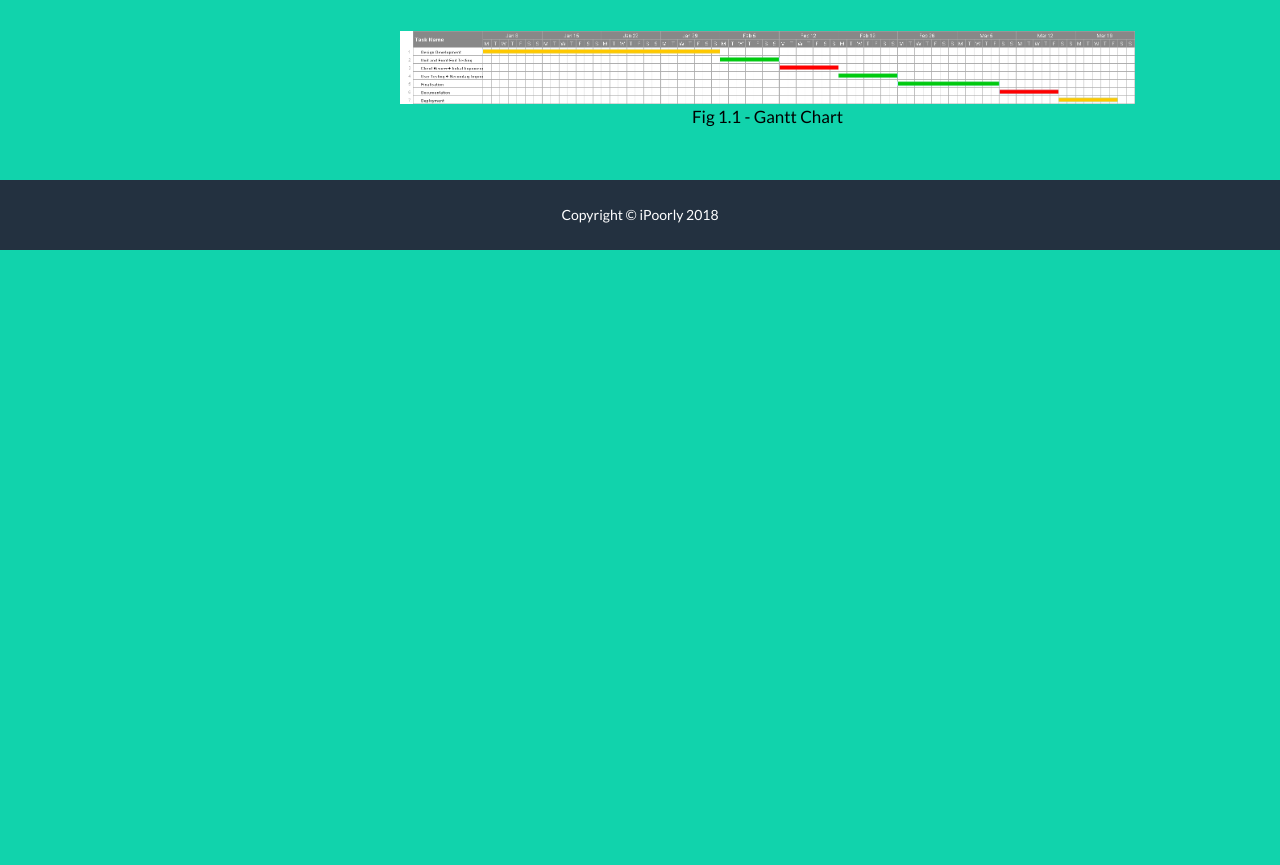
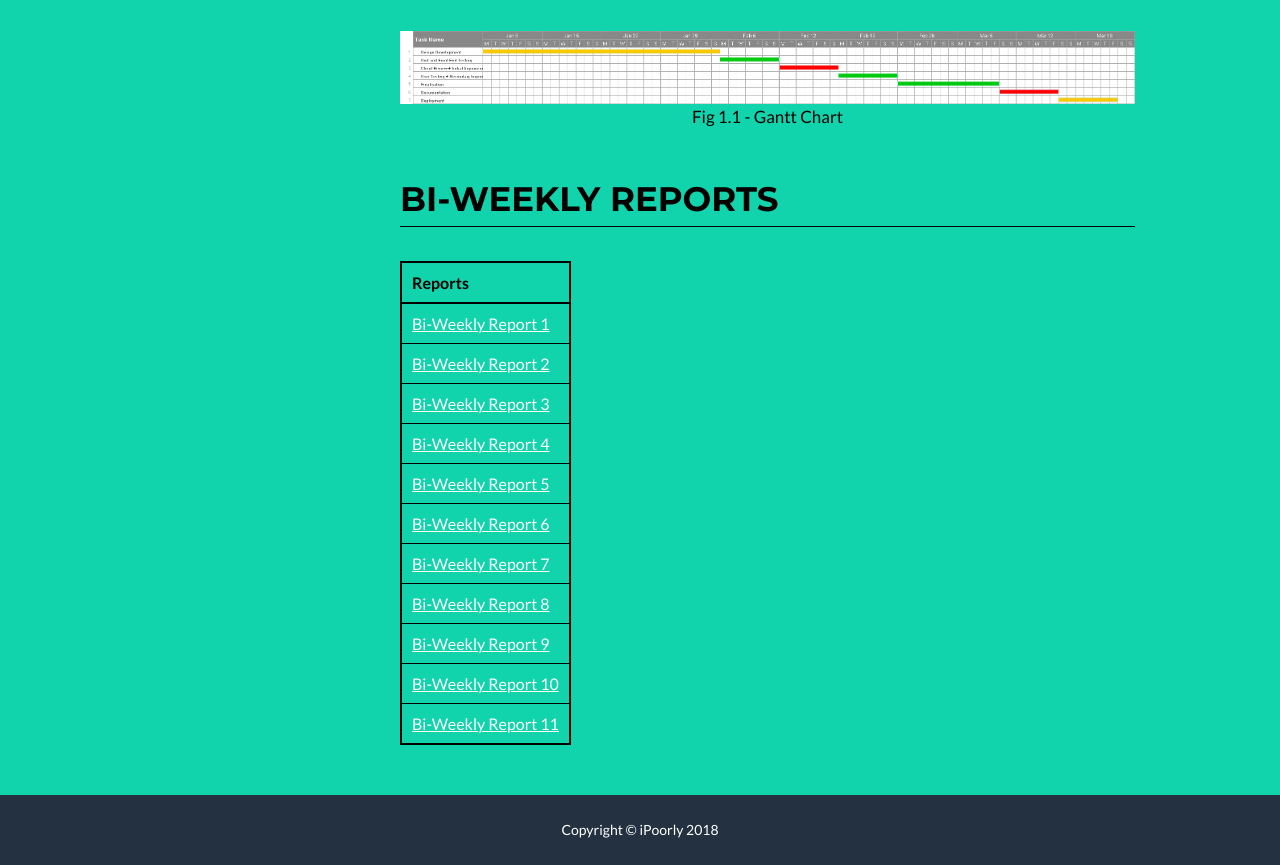
Before and after one commit to skabra07/team8-website, a plain HTML site: page management.html in a window 1280 px wide. Shown: the part 884-1749 px from the top of the page. Before the commit the page ends 1134 px from the top, so only its background shows below. Drawn offline with nearby package versions, Linux system fonts and the light colour scheme.

Commit message:
added biweekly reports

```diff
--- a/management.html
+++ b/management.html
@@ -100,6 +100,7 @@
                             <li><a href="#deployment-manual">Deployment Manual</a></li>
                             <li><a href="#api-manual">API Manual</a></li>
                             <li><a href="#gantt-chart">Gantt Chart</a></li>
+                            <li><a href="#biweekly">Bi-Weekly Reports</a></li>
                         </ul>
                     </nav>
                 </div>
@@ -118,6 +119,50 @@
 
                     <h1 id="gantt-chart">Gantt Chart</h1>
                     <figure><img src="img/gant-chart.png" class="center-block" width="100%"><figcaption class="text-center">Fig 1.1 - Gantt Chart</figcaption></figure>
+
+                    <h1 id="biweekly">Bi-Weekly Reports</h1>
+                    <table>
+                        <thead>
+                            <tr>
+                                <th>Reports</th>
+                            </tr>
+                        </thead>
+                        <tbody>
+                            <tr>
+                                <td><a href="biweely/Bi-Weekly Report 1.docx">Bi-Weekly Report 1</a></td>
+                            </tr>
+                            <tr>
+                                <td><a href="biweely/Bi-Weekly Report 2.docx">Bi-Weekly Report 2</a></td>
+                            </tr>
+                            <tr>
+                                <td><a href="biweely/Bi-Weekly Report 3.docx">Bi-Weekly Report 3</a></td>
+                            </tr>
+                            <tr>
+                                <td><a href="biweely/Bi-Weekly Report 4.docx">Bi-Weekly Report 4</a></td>
+                            </tr>
+                            <tr>
+                                <td><a href="biweely/Bi-Weekly Report 5.docx">Bi-Weekly Report 5</a></td>
+                            </tr>
+                            <tr>
+                                <td><a href="biweely/Bi-Weekly Report 6.docx">Bi-Weekly Report 6</a></td>
+                            </tr>
+                            <tr>
+                                <td><a href="biweely/Bi-Weekly Report 7.docx">Bi-Weekly Report 7</a></td>
+                            </tr>
+                            <tr>
+                                <td><a href="biweely/Bi-Weekly Report 8.docx">Bi-Weekly Report 8</a></td>
+                            </tr>
+                            <tr>
+                                <td><a href="biweely/Bi-Weekly Report 9.docx">Bi-Weekly Report 9</a></td>
+                            </tr>
+                            <tr>
+                                <td><a href="biweely/Bi-Weekly Report 10.docx">Bi-Weekly Report 10</a></td>
+                            </tr>
+                            <tr>
+                                <td><a href="biweely/Bi-Weekly Report 11.docx">Bi-Weekly Report 11</a></td>
+                            </tr>
+                        </tbody>
+                    </table>
                 </div>
             </div>
             <div class="modal fade" id="enlargeImageModal" tabindex="-1" role="dialog" aria-labelledby="enlargeImageModal" aria-hidden="true">
```
Also changed, not shown: 11 other files.
